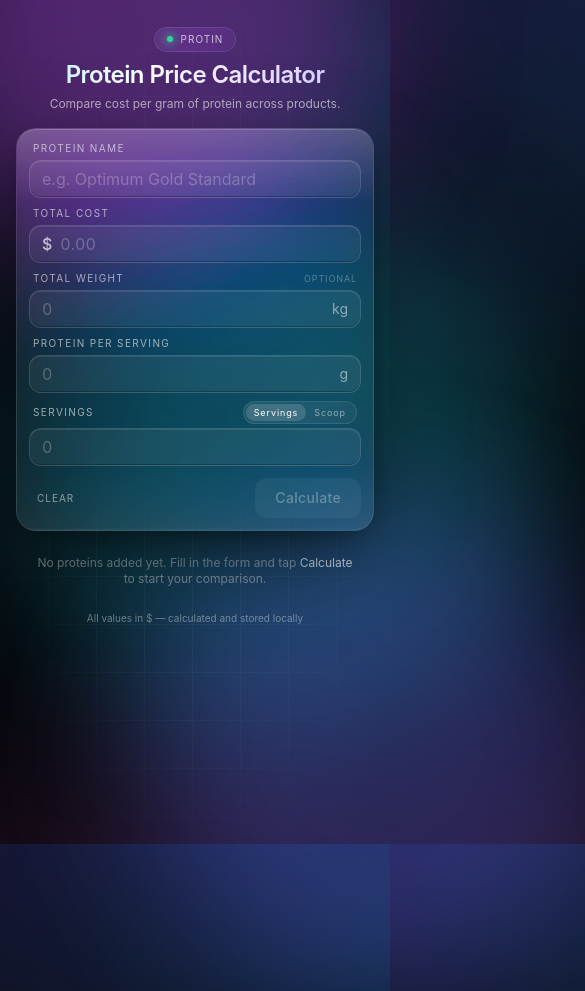
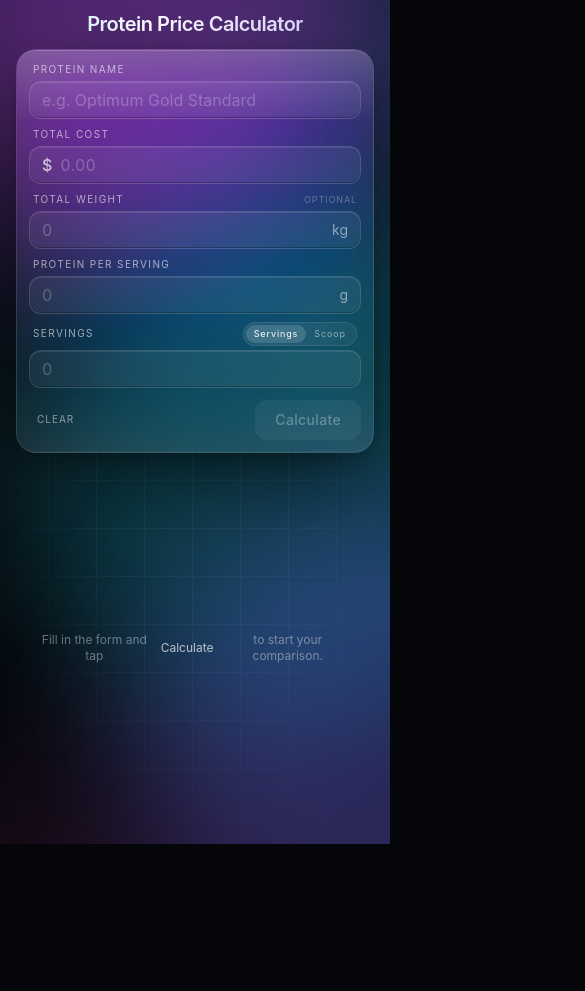
Before and after one commit to TalhaAnsari123/Pro-Tin, a Next.js app: page / in a window 390 px wide. Shown: the top 991 px of the page, 585 px wide, since content can reach past the window. After the commit the page ends 844 px from the top, so only its background shows below. Built offline with nearby package versions, Linux system fonts and the light colour scheme.

Commit message:
scroll lock

```diff
--- a/src/app/globals.css
+++ b/src/app/globals.css
@@ -9,8 +9,10 @@
 
 html,
 body {
+  height: 100%;
+  overflow: hidden;
+  overscroll-behavior: none;
   -webkit-text-size-adjust: 100%;
-  overscroll-behavior-x: none;
 }
 
 body {
@@ -19,10 +21,27 @@ body {
     radial-gradient(1000px 700px at 110% 10%, rgba(0, 200, 255, 0.16), transparent 55%),
     radial-gradient(900px 700px at 50% 120%, rgba(255, 80, 200, 0.14), transparent 55%),
     #05060a;
-  background-attachment: fixed;
-  /* svh prevents the background from reflowing when the mobile keyboard opens */
-  min-height: 100svh;
-  overflow-x: hidden;
+  /* svh prevents the page from reflowing when the mobile keyboard opens */
+  height: 100svh;
+}
+
+/* Custom thin scrollbar for the comparison list */
+.scroll-area::-webkit-scrollbar {
+  width: 6px;
+}
+.scroll-area::-webkit-scrollbar-track {
+  background: transparent;
+}
+.scroll-area::-webkit-scrollbar-thumb {
+  background: rgba(255, 255, 255, 0.12);
+  border-radius: 999px;
+}
+.scroll-area::-webkit-scrollbar-thumb:hover {
+  background: rgba(255, 255, 255, 0.22);
+}
+.scroll-area {
+  scrollbar-width: thin;
+  scrollbar-color: rgba(255, 255, 255, 0.15) transparent;
 }
 
 @layer components {
--- a/src/app/page.tsx
+++ b/src/app/page.tsx
@@ -2,7 +2,7 @@ import Calculator from "@/components/Calculator";
 
 export default function Home() {
   return (
-    <main className="relative w-full min-h-[100svh] flex items-start sm:items-center justify-center px-4 py-6 sm:py-12">
+    <main className="fixed inset-0 flex items-stretch sm:items-center justify-center px-4 py-3 sm:py-8 overflow-hidden">
       {/* Floating ambient blobs */}
       <div
         aria-hidden
@@ -29,25 +29,18 @@ export default function Home() {
         }}
       />
 
-      <div className="relative w-full max-w-xl flex flex-col">
-        <header className="mb-4 sm:mb-6 text-center shrink-0">
-          <div className="inline-flex items-center gap-2 px-3 py-1 rounded-full glass-soft text-[10px] tracking-widest uppercase text-white/70 mb-2 sm:mb-3">
+      <div className="relative w-full max-w-xl h-full sm:max-h-[860px] flex flex-col min-h-0">
+        <header className="mb-3 sm:mb-5 text-center shrink-0">
+          <div className="hidden sm:inline-flex items-center gap-2 px-3 py-1 rounded-full glass-soft text-[10px] tracking-widest uppercase text-white/70 mb-3">
             <span className="h-1.5 w-1.5 rounded-full bg-emerald-400 shadow-[0_0_8px_2px_rgba(52,211,153,0.6)]" />
             ProTin
           </div>
-          <h1 className="text-2xl sm:text-4xl font-semibold tracking-tight text-gradient leading-tight">
+          <h1 className="text-xl sm:text-3xl font-semibold tracking-tight text-gradient leading-tight">
             Protein Price Calculator
           </h1>
-          <p className="mt-1.5 text-white/60 text-xs sm:text-sm">
-            Compare cost per gram of protein across products.
-          </p>
         </header>
 
         <Calculator />
-
-        <footer className="mt-6 text-center text-[10px] sm:text-xs text-white/40 shrink-0">
-          All values in $ — calculated and stored locally
-        </footer>
       </div>
     </main>
   );
--- a/src/components/Calculator.tsx
+++ b/src/components/Calculator.tsx
@@ -155,9 +155,6 @@ export default function Calculator() {
       mode: entry.mode,
     });
     setEditingId(id);
-    if (typeof window !== "undefined") {
-      window.scrollTo({ top: 0, behavior: "smooth" });
-    }
   };
 
   const onRemove = (id: string) => {
@@ -174,8 +171,8 @@ export default function Calculator() {
   };
 
   return (
-    <div className="relative">
-      <section className="relative glass glass-sheen rounded-[20px] sm:rounded-[24px] p-3 sm:p-7 overflow-hidden">
+    <div className="relative flex-1 min-h-0 flex flex-col gap-3 sm:gap-4">
+      <section className="relative glass glass-sheen rounded-[20px] sm:rounded-[24px] p-3 sm:p-6 overflow-hidden shrink-0">
         {editingId && (
           <div className="mb-3 flex items-center justify-between gap-2 px-3 py-1.5 rounded-lg glass-soft text-[11px]">
             <span className="text-white/70">
--- a/src/components/ProteinList.tsx
+++ b/src/components/ProteinList.tsx
@@ -38,17 +38,17 @@ export default function ProteinList({
 
   if (entries.length === 0) {
     return (
-      <div className="mt-6 sm:mt-8 text-center text-xs sm:text-sm text-white/40 px-4">
-        No proteins added yet. Fill in the form and tap{" "}
-        <span className="text-white/70">Calculate</span> to start your
+      <div className="flex-1 min-h-0 flex items-center justify-center text-center text-xs sm:text-sm text-white/40 px-4">
+        Fill in the form and tap{" "}
+        <span className="text-white/70 mx-1">Calculate</span> to start your
         comparison.
       </div>
     );
   }
 
   return (
-    <section className="mt-5 sm:mt-7">
-      <div className="flex items-center justify-between mb-3 px-1">
+    <section className="flex-1 min-h-0 flex flex-col">
+      <div className="flex items-center justify-between mb-2 px-1 shrink-0">
         <h2 className="text-[11px] sm:text-xs uppercase tracking-[0.18em] text-white/55">
           Comparison · {entries.length}
         </h2>
@@ -57,7 +57,7 @@ export default function ProteinList({
         </span>
       </div>
 
-      <ul className="space-y-3">
+      <ul className="scroll-area flex-1 min-h-0 overflow-y-auto space-y-2 sm:space-y-3 pr-1 pb-1">
         {sorted.map((entry) => {
           const isBest = entry.id === bestId && entries.length > 1;
           const isEditing = entry.id === editingId;
```
